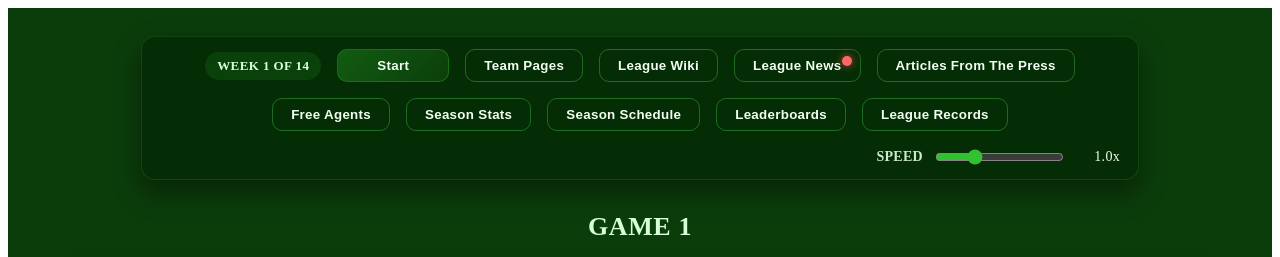
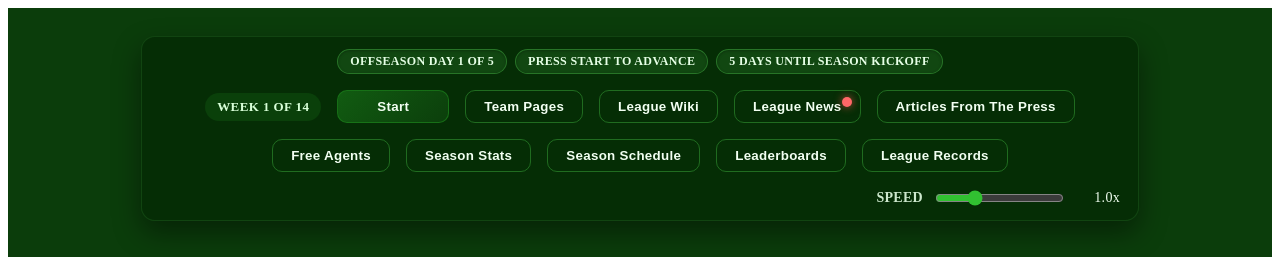
Before and after one commit to toofpaste/blootyball, a React (Create React App) app: page / in a window 1280 px wide. Shown: the top 257 px of the page. Built offline with nearby package versions, Linux system fonts and the light colour scheme; no server answers.

Commit message:
Add offseason countdown gating start and UI clock

```diff
--- a/src/App.jsx
+++ b/src/App.jsx
@@ -1064,6 +1064,7 @@ export default function App() {
   const [lastSeenPressWeekKey, setLastSeenPressWeekKey] = useState('');
   const [seasonSnapshots, setSeasonSnapshots] = useState(() => []);
   const [wikiOverrides, setWikiOverrides] = useState({ seasonNumber: 0, teams: {} });
+  const [now, setNow] = useState(() => Date.now());
   const gameRefs = useRef([]);
 
   const handleGameComplete = useCallback((index, { shouldAutoResume } = {}) => {
@@ -1143,6 +1144,13 @@ export default function App() {
   }, [collectSeasonSnapshots]);
 
   useEffect(() => {
+    const id = setInterval(() => {
+      collectSeasonSnapshots();
+    }, 1000);
+    return () => clearInterval(id);
+  }, [collectSeasonSnapshots]);
+
+  useEffect(() => {
     if (!completionFlags.some(Boolean)) return;
     collectSeasonSnapshots();
   }, [completionFlags, collectSeasonSnapshots]);
@@ -1202,6 +1210,15 @@ export default function App() {
     [seasonSnapshots],
   );
 
+  useEffect(() => {
+    if (!globalRunning) return undefined;
+    setNow(Date.now());
+    const id = setInterval(() => {
+      setNow(Date.now());
+    }, 1000);
+    return () => clearInterval(id);
+  }, [globalRunning]);
+
   useWikiAiUpdater({
     league: aggregatedSeasonStats?.league || null,
     onOverride: handleApplyWikiOverrides,
@@ -1211,6 +1228,34 @@ export default function App() {
     () => computeSeasonProgress(aggregatedSeasonStats?.season || null),
     [aggregatedSeasonStats],
   );
+
+  const offseasonState = aggregatedSeasonStats?.league?.offseason || null;
+
+  const offseasonInfo = useMemo(() => {
+    if (!offseasonState) return null;
+    const totalDays = Number.isFinite(offseasonState.totalDays) ? offseasonState.totalDays : 0;
+    const currentDay = Number.isFinite(offseasonState.currentDay) ? offseasonState.currentDay : 0;
+    const daysRemaining = Math.max(0, totalDays - currentDay);
+    const ready = !!offseasonState.nextSeasonReady && !offseasonState.nextSeasonStarted;
+    const active = !!offseasonState.active && !ready;
+    const paused = active && !globalRunning;
+    if (!active && !ready) return null;
+    let msUntilNextDay = null;
+    if (active && globalRunning) {
+      const target = offseasonState.nextDayAt
+        || ((offseasonState.lastAdvancedAt || Date.now()) + (offseasonState.dayDurationMs || 60000));
+      msUntilNextDay = Math.max(0, target - now);
+    }
+    return {
+      active,
+      ready,
+      paused,
+      totalDays,
+      currentDay,
+      daysRemaining,
+      msUntilNextDay,
+    };
+  }, [offseasonState, globalRunning, now]);
 
   const pressCoverageWeek = useMemo(() => {
     if (!seasonProgress) return null;
@@ -1313,6 +1358,7 @@ export default function App() {
         seasonProgressLabel={seasonProgress.label}
         hasUnseenNews={hasUnseenNews}
         hasUnseenPressArticles={hasUnseenPressArticles}
+        offseasonInfo={offseasonInfo}
       />
       <div className="games-stack">
         {Array.from({ length: GAME_COUNT }).map((_, index) => (
--- a/src/AppLayout.css
+++ b/src/AppLayout.css
@@ -21,6 +21,27 @@
   padding: 12px 18px;
   margin: 28px auto 0;
   box-shadow: 0 12px 28px rgba(0, 0, 0, 0.42);
+}
+
+.global-controls__offseason {
+  width: 100%;
+  display: flex;
+  justify-content: center;
+  flex-wrap: wrap;
+  gap: 8px;
+}
+
+.global-controls__offseason-chip {
+  padding: 4px 12px;
+  border-radius: 999px;
+  background: rgba(28, 94, 28, 0.55);
+  border: 1px solid rgba(62, 162, 62, 0.5);
+  color: #e6ffe6;
+  font-size: 12px;
+  font-weight: 600;
+  letter-spacing: 0.35px;
+  text-transform: uppercase;
+  box-shadow: inset 0 1px 3px rgba(0, 0, 0, 0.25);
 }
 
 .global-controls__season {
--- a/src/GameView.jsx
+++ b/src/GameView.jsx
@@ -39,6 +39,7 @@ const GameView = React.forwardRef(function GameView({
   const lastResetTokenRef = useRef(resetSignal?.token ?? 0);
   const notifiedCompleteRef = useRef(false);
   const prevGlobalRunningRef = useRef(globalRunning);
+  const runningTransitionRef = useRef(globalRunning);
 
   useImperativeHandle(ref, () => ({
     getSeasonSnapshot() {
@@ -95,6 +96,7 @@ const GameView = React.forwardRef(function GameView({
   }, [state, gameIndex]);
 
   useEffect(() => {
+    if (!globalRunning) return undefined;
     const interval = setInterval(() => {
       setState((prev) => {
         const next = progressOffseason(prev);
@@ -102,7 +104,39 @@ const GameView = React.forwardRef(function GameView({
       });
     }, 1000);
     return () => clearInterval(interval);
-  }, []);
+  }, [globalRunning]);
+
+  useEffect(() => {
+    const previous = runningTransitionRef.current;
+    runningTransitionRef.current = globalRunning;
+    if (previous === globalRunning) return;
+    setState((prev) => {
+      const offseason = prev?.league?.offseason;
+      if (!offseason || !offseason.active || offseason.nextSeasonReady) {
+        return prev;
+      }
+      const duration = offseason.dayDurationMs || 60000;
+      const nowTs = Date.now();
+      const next = { ...prev, league: { ...prev.league, offseason: { ...offseason } } };
+      const off = next.league.offseason;
+      if (globalRunning) {
+        const remaining = Number.isFinite(off.pausedRemainingMs)
+          ? Math.max(0, off.pausedRemainingMs)
+          : (off.currentDay > 0 && off.nextDayAt
+            ? Math.max(0, off.nextDayAt - nowTs)
+            : duration);
+        off.nextDayAt = nowTs + remaining;
+        off.lastAdvancedAt = nowTs;
+        if ('pausedRemainingMs' in off) delete off.pausedRemainingMs;
+      } else {
+        const remaining = off.nextDayAt ? Math.max(0, off.nextDayAt - nowTs) : duration;
+        off.pausedRemainingMs = remaining;
+        off.nextDayAt = nowTs + remaining;
+        off.lastAdvancedAt = nowTs;
+      }
+      return next;
+    });
+  }, [globalRunning]);
 
   useEffect(() => {
     if (state.gameComplete) {
--- a/src/ui/GlobalControls.jsx
+++ b/src/ui/GlobalControls.jsx
@@ -17,6 +17,7 @@ export default function GlobalControls({
   seasonProgressLabel,
   hasUnseenNews,
   hasUnseenPressArticles,
+  offseasonInfo,
 }) {
   const handleSpeedChange = (event) => {
     const value = parseFloat(event.target.value);
@@ -27,8 +28,63 @@ export default function GlobalControls({
 
   const progressText = seasonProgressLabel || 'Week 1 of 16';
 
+  const formatCountdown = (ms) => {
+    if (!Number.isFinite(ms)) return '--:--';
+    const totalSeconds = Math.max(0, Math.ceil(ms / 1000));
+    const minutes = Math.floor(totalSeconds / 60);
+    const seconds = String(totalSeconds % 60).padStart(2, '0');
+    return `${minutes}:${seconds}`;
+  };
+
+  let offseasonContent = null;
+  if (offseasonInfo) {
+    const {
+      active,
+      ready,
+      paused,
+      totalDays,
+      currentDay,
+      daysRemaining,
+      msUntilNextDay,
+    } = offseasonInfo;
+    const chips = [];
+
+    if (ready) {
+      chips.push('Offseason complete');
+    } else if (active) {
+      const total = Math.max(1, totalDays || 0);
+      const dayNumber = Math.min(currentDay + 1, total);
+      chips.push(`Offseason Day ${dayNumber} of ${total}`);
+      if (paused) {
+        chips.push('Press Start to advance');
+      } else if (msUntilNextDay != null) {
+        chips.push(`Next day in ${formatCountdown(msUntilNextDay)}`);
+      }
+    }
+
+    if (Number.isFinite(daysRemaining)) {
+      const kickoffText = daysRemaining === 1
+        ? '1 day until season kickoff'
+        : `${daysRemaining} days until season kickoff`;
+      chips.push(kickoffText);
+    }
+
+    if (chips.length) {
+      offseasonContent = (
+        <div className="global-controls__offseason" aria-live="polite">
+          {chips.map((text, index) => (
+            <span key={index} className="global-controls__offseason-chip">
+              {text}
+            </span>
+          ))}
+        </div>
+      );
+    }
+  }
+
   return (
     <div className="global-controls">
+      {offseasonContent}
       <span className="global-controls__season" aria-live="polite">{progressText}</span>
       <button type="button" className="global-controls__button" onClick={onToggleRunning}>
         {running ? 'Pause' : 'Start'}
```
